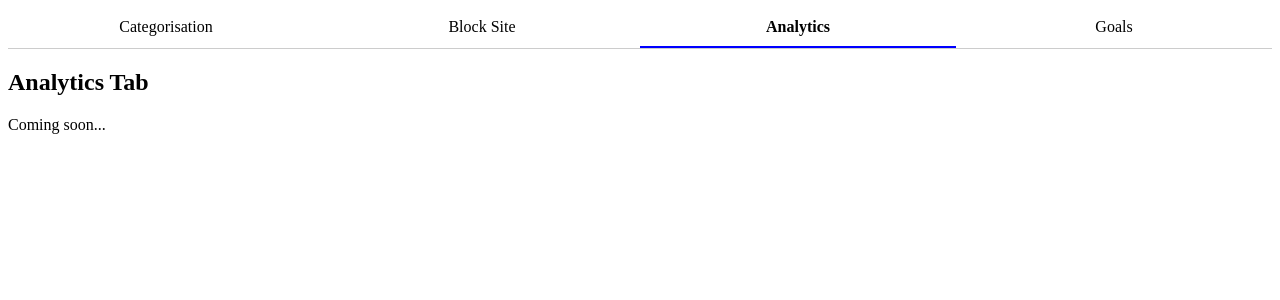
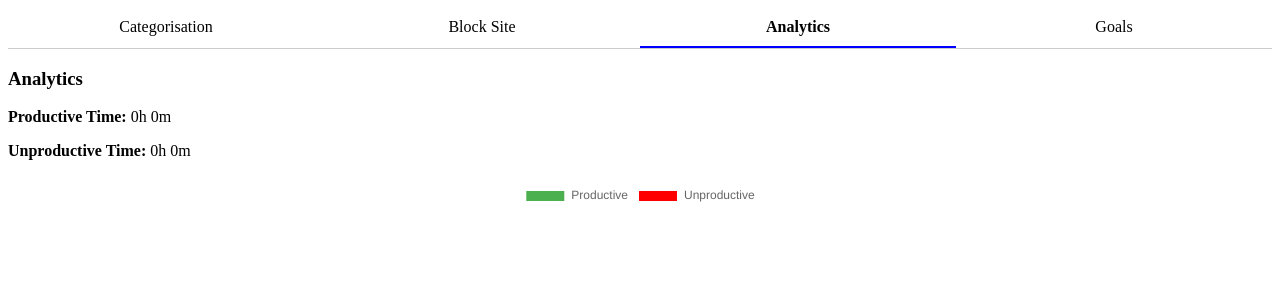
Before and after one commit to mohammed03p/webtime-pro, a Vue app: page / in a window 1280 px wide. Both pictures are taken after a click on the element "Analytics". Shown: the top 300 px of the page. Built offline with nearby package versions, Linux system fonts and the light colour scheme; the HTML template or start-up script is replaced by a standard one.

Commit message:
Initial analytics tab with basic productive/unproductive time report

```diff
--- a/popup.html
+++ b/popup.html
@@ -8,6 +8,6 @@
 </head>
 <body>
     <div id="app"></div>
-    <script type="module" src="./dist/assets/main-B5unImVi.js "></script>
+    <script type="module" src="./dist/assets/main-BsJiLGZE.js"></script>
 </body>
 </html>
--- a/src/components/AnalyticsTab.vue
+++ b/src/components/AnalyticsTab.vue
@@ -1,16 +1,88 @@
+<script setup>
+import { ref, onMounted } from "vue";
+import { Chart, registerables } from "chart.js";
+
+Chart.register(...registerables);
+
+const productiveTime = ref(0);
+const unproductiveTime = ref(0);
+let chartInstance = null;
+
+onMounted(() => {
+  loadAnalytics();
+});
+
+const loadAnalytics = () => {
+  chrome.storage.local.get(["timeLogs", "siteCategories"], (data) => {
+    const timeLogs = data.timeLogs || {};
+    const siteCategories = data.siteCategories || {};
+
+    productiveTime.value = 0;
+    unproductiveTime.value = 0;
+
+    for (const site in timeLogs) {
+      const timeSpent = timeLogs[site];
+      const category = siteCategories[site] || "unclassified";
+
+      if (category === "productive") {
+        productiveTime.value += timeSpent;
+      } else if (category === "unproductive") {
+        unproductiveTime.value += timeSpent;
+      }
+    }
+
+    drawChart();
+  });
+};
+
+const drawChart = () => {
+  const ctx = document.getElementById("analyticsChart");
+  if (!ctx) return;
+
+  if (chartInstance) {
+    chartInstance.destroy();
+  }
+
+  chartInstance = new Chart(ctx, {
+    type: "doughnut",
+    data: {
+      labels: ["Productive", "Unproductive"],
+      datasets: [{
+        data: [productiveTime.value, unproductiveTime.value],
+        backgroundColor: ["#4CAF50", "#FF0000"],
+      }]
+    },
+    options: {
+      responsive: true,
+      maintainAspectRatio: false
+    }
+  });
+};
+
+const formatTime = (seconds) => {
+  const hours = Math.floor(seconds / 3600);
+  const minutes = Math.floor((seconds % 3600) / 60);
+  return `${hours}h ${minutes}m`;
+};
+</script>
+
 <template>
+  <div>
+    <h3>Analytics</h3>
+
     <div>
-      <h2>Analytics Tab</h2>
-      <p>Coming soon...</p>
+      <p><strong>Productive Time:</strong> {{ formatTime(productiveTime) }}</p>
+      <p><strong>Unproductive Time:</strong> {{ formatTime(unproductiveTime) }}</p>
     </div>
-  </template>
 
-  <script>
-  export default {
-    name: "AnalyticsTab",
-  };
-  </script>
+    <canvas id="analyticsChart" width="200" height="200"></canvas>
+  </div>
+</template>
 
-  <style scoped>
-  /* Add styles if needed */
-  </style>
+<style scoped>
+canvas {
+  max-width: 100%;
+  height: auto;
+  margin-top: 20px;
+}
+</style>
```
